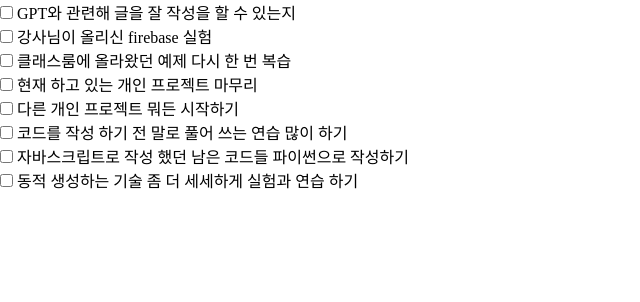
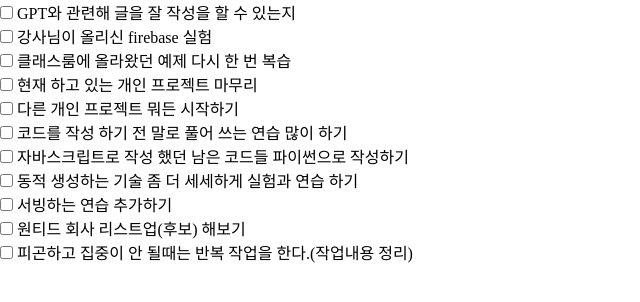
Before and after one commit to Yusmin97/listUp, a plain HTML site: page index.html in a window 1280 px wide. Shown: the whole page, without its empty margins (0-640 px from the left). Drawn offline with Linux system fonts and the light colour scheme.

Commit message:
한 주 작업할 항목 리스트업 하기(++추가)

```diff
--- a/index.html
+++ b/index.html
@@ -45,6 +45,15 @@
           <li>
             <input type="checkbox" placeholder="체크" /> 동적 생성하는 기술 좀 더 세세하게 실험과 연습 하기
           </li>
+          <li>
+            <input type="checkbox" placeholder="체크" /> 서빙하는 연습 추가하기
+          </li>
+          <li>
+            <input type="checkbox" placeholder="체크" /> 원티드 회사 리스트업(후보) 해보기
+          </li>
+          <li>
+            <input type="checkbox" placeholder="체크" /> 피곤하고 집중이 안 될때는 반복 작업을 한다.(작업내용 정리)
+          </li>
         </ul>
       </div>
     </div>
```
